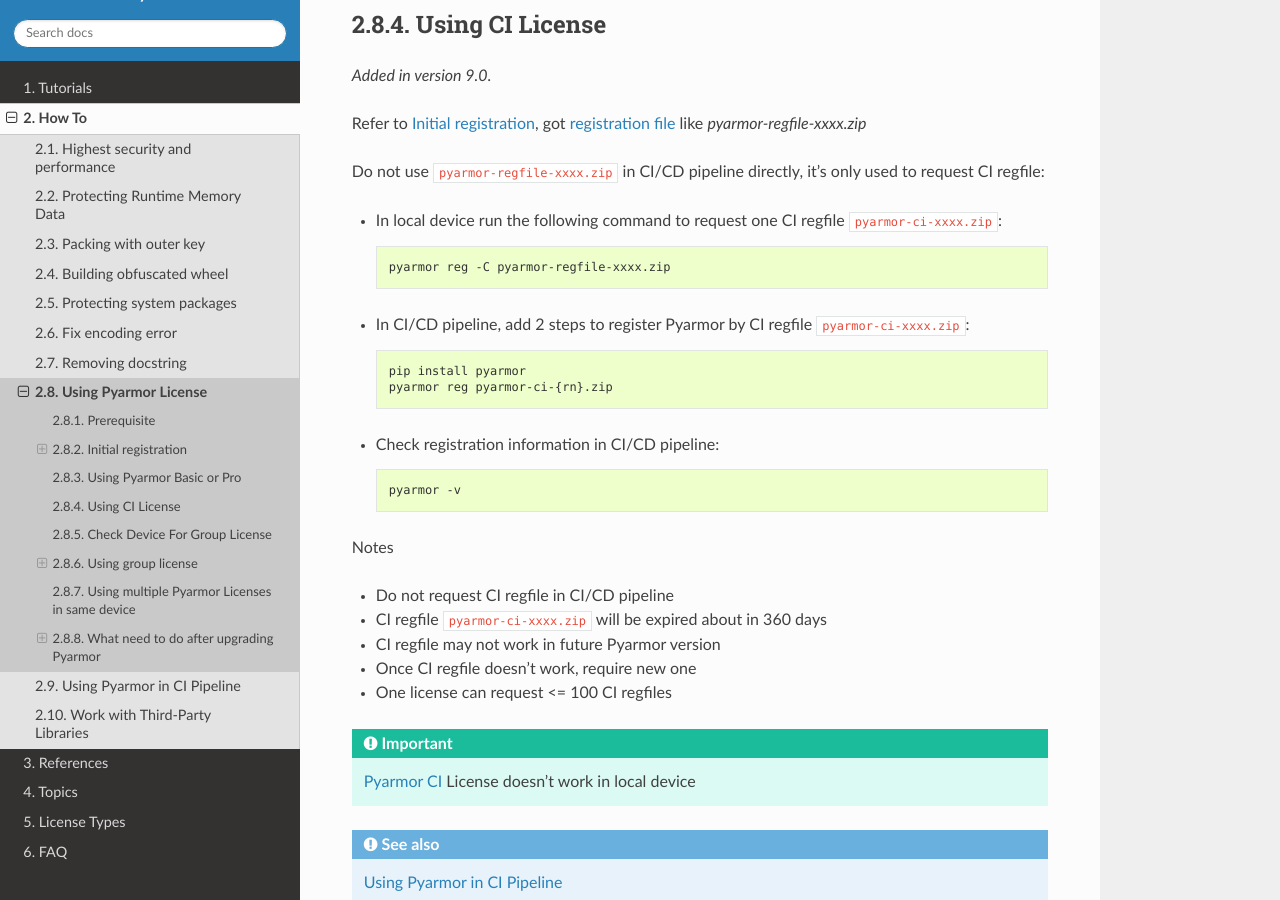
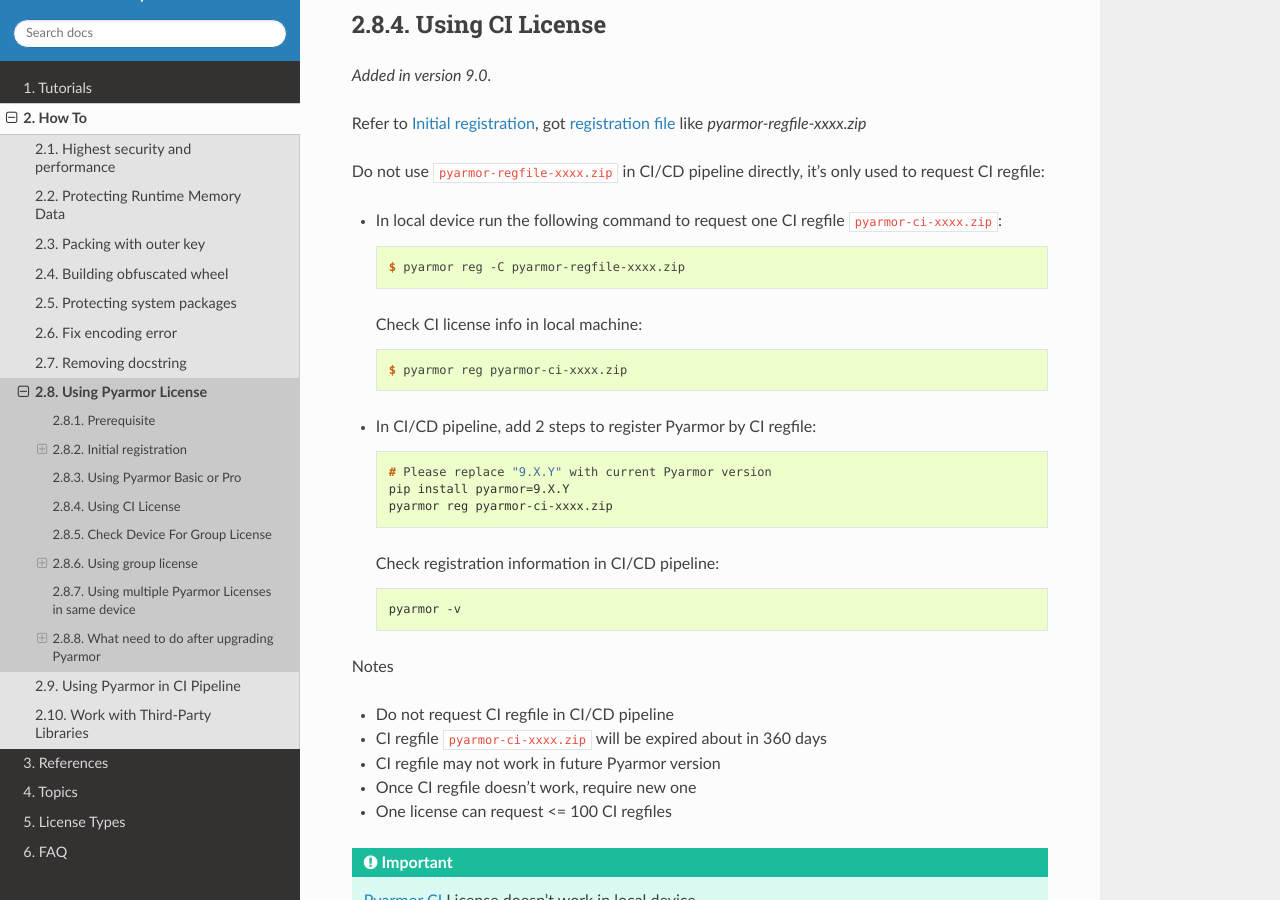
Before and after one commit to dashingsoft/pyarmor, a Sphinx documentation site: the page built from docs/how-to/register.rst, in a window 1280 px wide and 900 px high, scrolled down 2385 px. Built offline with Sphinx 7.4.7 and the Read the Docs theme 3.1.0, drawn with Linux system fonts in a browser that asks for light colours.

Commit message:
Refine doc

```diff
--- a/docs/how-to/register.rst
+++ b/docs/how-to/register.rst
@@ -88,16 +88,21 @@
 
 - In local device run the following command to request one CI regfile ``pyarmor-ci-xxxx.zip``::
 
-    pyarmor reg -C pyarmor-regfile-xxxx.zip
+      $ pyarmor reg -C pyarmor-regfile-xxxx.zip
 
-- In CI/CD pipeline, add 2 steps to register Pyarmor by CI regfile ``pyarmor-ci-xxxx.zip``::
+  Check CI license info in local machine::
 
-    pip install pyarmor
-    pyarmor reg pyarmor-ci-{rn}.zip
+      $ pyarmor reg pyarmor-ci-xxxx.zip
 
-- Check registration information in CI/CD pipeline::
+- In CI/CD pipeline, add 2 steps to register Pyarmor by CI regfile::
 
-    pyarmor -v
+      # Please replace "9.X.Y" with current Pyarmor version
+      pip install pyarmor=9.X.Y
+      pyarmor reg pyarmor-ci-xxxx.zip
+
+  Check registration information in CI/CD pipeline::
+
+      pyarmor -v
 
 Notes
 
```
Also changed, not shown: docs/how-to/ci.rst (+10 -5 lines).
